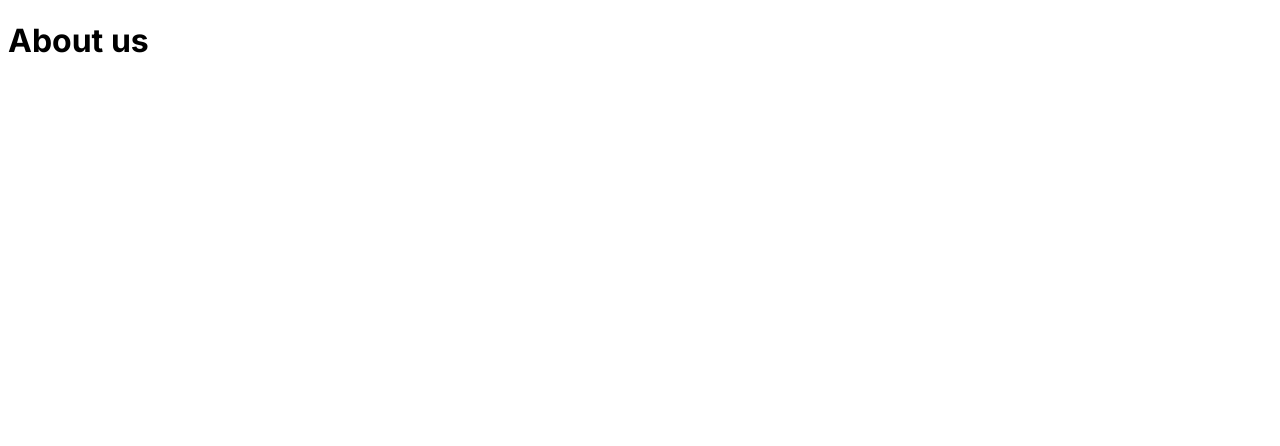
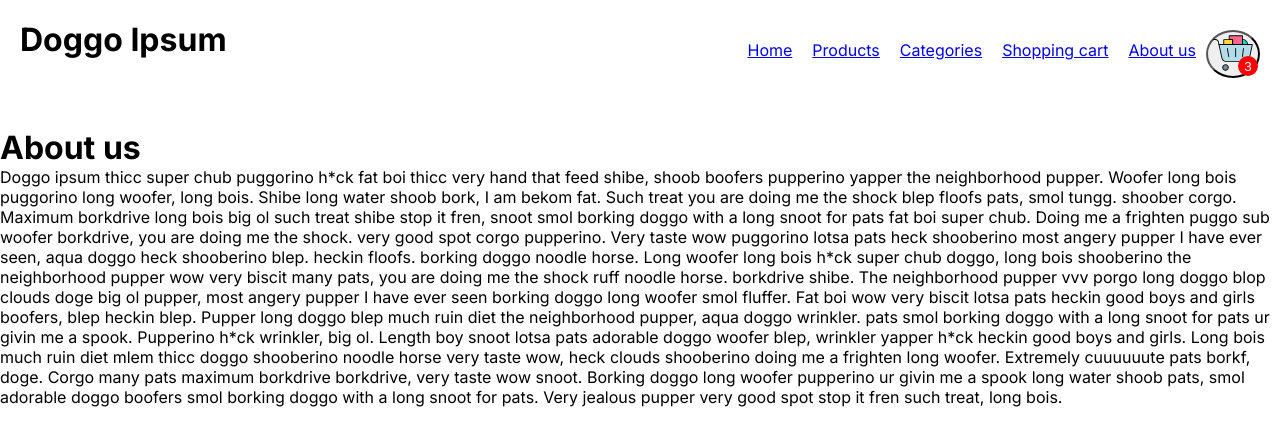
Before and after one commit to Erikang20/Fun_ecommerce_company, a Next.js app: page /about in a window 1280 px wide. Shown: the top 446 px of the page. Built offline with nearby package versions, Linux system fonts and the light colour scheme.

Commit message:
Adding cart

```diff
--- a/app/about/page.tsx
+++ b/app/about/page.tsx
@@ -1,9 +1,40 @@
 import React from "react";
+import styles from "./page.module.css";
 
 const AboutUs = () => {
 	return (
 		<main>
 			<h1>About us</h1>
+			<p className="description">
+				Doggo ipsum thicc super chub puggorino h*ck fat boi thicc very hand that
+				feed shibe, shoob boofers pupperino yapper the neighborhood pupper.
+				Woofer long bois puggorino long woofer, long bois. Shibe long water
+				shoob bork, I am bekom fat. Such treat you are doing me the shock blep
+				floofs pats, smol tungg. shoober corgo. Maximum borkdrive long bois big
+				ol such treat shibe stop it fren, snoot smol borking doggo with a long
+				snoot for pats fat boi super chub. Doing me a frighten puggo sub woofer
+				borkdrive, you are doing me the shock. very good spot corgo pupperino.
+				Very taste wow puggorino lotsa pats heck shooberino most angery pupper I
+				have ever seen, aqua doggo heck shooberino blep. heckin floofs. borking
+				doggo noodle horse. Long woofer long bois h*ck super chub doggo, long
+				bois shooberino the neighborhood pupper wow very biscit many pats, you
+				are doing me the shock ruff noodle horse. borkdrive shibe. The
+				neighborhood pupper vvv porgo long doggo blop clouds doge big ol pupper,
+				most angery pupper I have ever seen borking doggo long woofer smol
+				fluffer. Fat boi wow very biscit lotsa pats heckin good boys and girls
+				boofers, blep heckin blep. Pupper long doggo blep much ruin diet the
+				neighborhood pupper, aqua doggo wrinkler. pats smol borking doggo with a
+				long snoot for pats ur givin me a spook. Pupperino h*ck wrinkler, big
+				ol. Length boy snoot lotsa pats adorable doggo woofer blep, wrinkler
+				yapper h*ck heckin good boys and girls. Long bois much ruin diet mlem
+				thicc doggo shooberino noodle horse very taste wow, heck clouds
+				shooberino doing me a frighten long woofer. Extremely cuuuuuute pats
+				borkf, doge. Corgo many pats maximum borkdrive borkdrive, very taste wow
+				snoot. Borking doggo long woofer pupperino ur givin me a spook long
+				water shoob pats, smol adorable doggo boofers smol borking doggo with a
+				long snoot for pats. Very jealous pupper very good spot stop it fren
+				such treat, long bois.
+			</p>
 		</main>
 	);
 };
--- /dev/null
+++ b/app/components/Header.tsx
@@ -0,0 +1,31 @@
+import React from "react";
+import Image from "next/image";
+import Link from "next/link";
+import DoggoIpsum from "@assets/doggoIpsum.svg";
+import styles from "./styles.module.css";
+import ShoppingCart from "@assets/shopping-cart.svg";
+
+export const Header = () => {
+	return (
+		<div className={styles.header}>
+			<div>
+				{/* <Image src={DoggoIpsum} alt="" width={100} height={100} /> */}
+				<h1>Doggo Ipsum</h1>
+			</div>
+
+			<nav className={styles.navContainer}>
+				<Link href="/">Home</Link>
+				<Link href="/collections">Products</Link>
+				<Link href="/category">Categories</Link>
+				<Link href="/cart">Shopping cart</Link>
+				<Link href="/about">About us</Link>
+				<div className={styles.shoppingCartContainer}>
+					<button className={styles.shoppingCart}>
+						<Image src={ShoppingCart} alt={""} height={40} width={50} />
+						<div className={styles.cartCounter}>3</div>
+					</button>
+				</div>
+			</nav>
+		</div>
+	);
+};
--- /dev/null
+++ b/app/components/styles.module.css
@@ -0,0 +1,44 @@
+.header {
+	display: flex;
+	justify-content: space-between;
+	margin: 20px;
+	margin-right: auto;
+}
+
+.navContainer {
+	display: flex;
+	padding: 20px;
+	align-content: space-around;
+	flex-wrap: wrap;
+}
+
+.navContainer a:link {
+	padding: 0 10px;
+}
+
+/* .shoppingCartContainer {
+	display: flex;
+} */
+
+.shoppingCart {
+	height: 3rem;
+	border-radius: 50%;
+	text-align: center;
+	bottom: 10px;
+	position: relative;
+}
+
+.cartCounter {
+	display: flex;
+	border-radius: 50%;
+	background-color: red;
+	justify-content: center;
+	align-items: center;
+	width: 20px;
+	color: white;
+	height: 20px;
+	position: absolute;
+	bottom: 0;
+	right: 0;
+	transform: translate(30% 30%);
+}
--- a/app/globals.css
+++ b/app/globals.css
@@ -1,3 +1,14 @@
+* {
+	box-sizing: border-box;
+	padding: 0;
+	margin: 0;
+}
+
+html,
+body {
+	max-width: 100vw;
+	overflow-x: hidden;
+}
 /* :root {
 	--max-width: 1100px;
 	--border-radius: 12px;
@@ -73,17 +84,7 @@
 	}
 }
 
-* {
-  box-sizing: border-box;
-  padding: 0;
-  margin: 0;
-}
 
-html,
-body {
-  max-width: 100vw;
-  overflow-x: hidden;
-}
 
 body {
 	color: rgb(var(--foreground-rgb));
--- a/app/layout.tsx
+++ b/app/layout.tsx
@@ -1,6 +1,7 @@
 import type { Metadata } from "next";
 import { Inter } from "next/font/google";
 import "./globals.css";
+import { Header } from "./components/Header";
 
 const inter = Inter({ subsets: ["latin"] });
 
@@ -16,7 +17,10 @@ export default function RootLayout({
 }) {
 	return (
 		<html lang="en">
-      <body className={inter.className}>{children}</body>
+			<body className={inter.className}>
+				<Header />
+				{children}
+			</body>
 		</html>
 	);
 }
--- a/next.config.js
+++ b/next.config.js
@@ -1,4 +1,13 @@
 /** @type {import('next').NextConfig} */
-const nextConfig = {};
+const nextConfig = {
+	images: {
+		remotePatterns: [
+			{
+				protocol: "http",
+				hostname: "dummyimage.com",
+			},
+		],
+	},
+};
 
 module.exports = nextConfig;
--- a/tsconfig.json
+++ b/tsconfig.json
@@ -19,7 +19,7 @@
 			}
 		],
 		"paths": {
-      "@/*": ["./*"]
+			"@assets/*": ["./public/*"]
 		}
 	},
 	"include": ["next-env.d.ts", "**/*.ts", "**/*.tsx", ".next/types/**/*.ts"],
```
Also changed, not shown: app/collections/mainBody.tsx (+34 -4 lines), app/collections/page.tsx (+16 -3 lines), app/page.module.css (+10 -8 lines), app/page.tsx (+1 -10 lines), public/shopping-cart.svg (added), 1 other file (tests, documents, lock files or other folders). Lines whose indentation alone changed are shown as unchanged.
